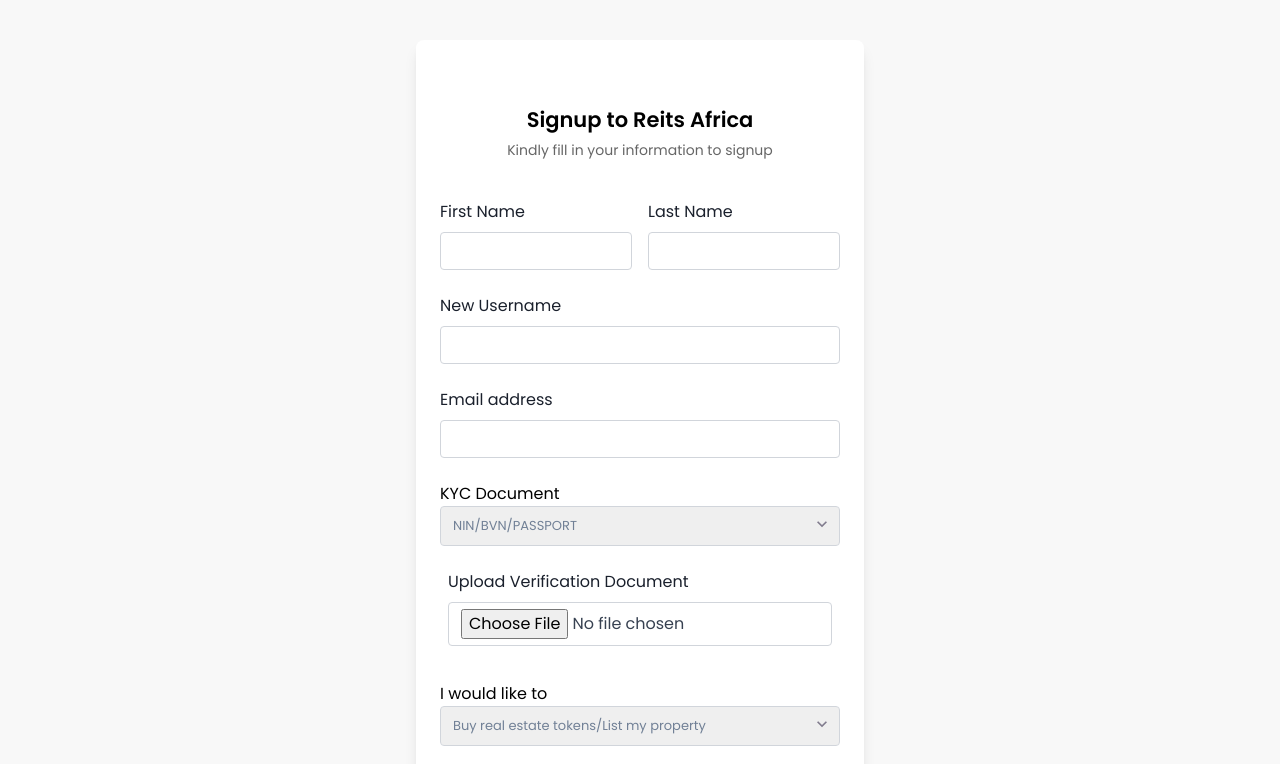
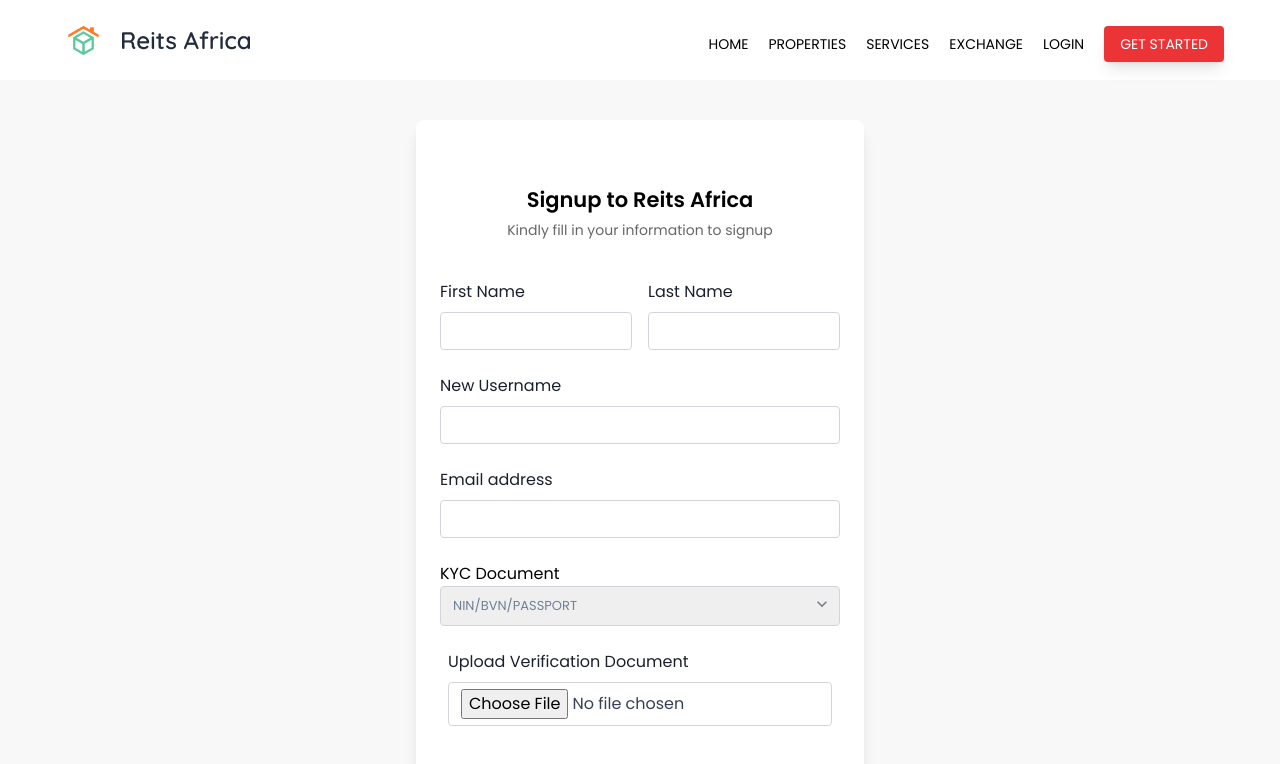
Before and after one commit to Near-Grants-Projects/reits-africa-web, a Next.js app: page /account/register in a window 1280 px wide. Shown: the top 764 px of the page. Built offline with nearby package versions, Linux system fonts and the light colour scheme.

Commit message:
added layout

```diff
--- a/pages/account/register.js
+++ b/pages/account/register.js
@@ -1,8 +1,10 @@
 import { MdKeyboardArrowDown } from 'react-icons/md';
 import Link from 'next/link';
+import Layout from '@/components/Layout';
 
 export default function Register() {
   return (
+    <Layout title='Register'>
       <section className='bg-[#F8F8F8] py-10 min-h-screen'>
         <div className='block p-6 max-w-md mx-auto rounded-lg shadow-lg bg-white'>
           <div className='grid place-items-center py-10'>
@@ -111,7 +113,9 @@
                 className='form-select form-select-lg mb-3 appearance-none block text-[13px] text-[#718096] w-full h-10 pl-3 font-normal text-gray-700bg-white bg-clip-padding bg-no-repeat border border-solid border-gray-300 rounded transition ease-in-out m-0 focus:text-gray-700 focus:bg-white focus:border-gray-600 focus:outline-none'
                 aria-label='.form-select-lg example'
               >
-              <option value='1'>Buy real estate tokens/List my property</option>
+                <option value='1'>
+                  Buy real estate tokens/List my property
+                </option>
               </select>
             </div>
 
@@ -160,5 +164,6 @@
           </form>
         </div>
       </section>
+    </Layout>
   );
 }
```
Lines whose indentation alone changed are shown as unchanged.
